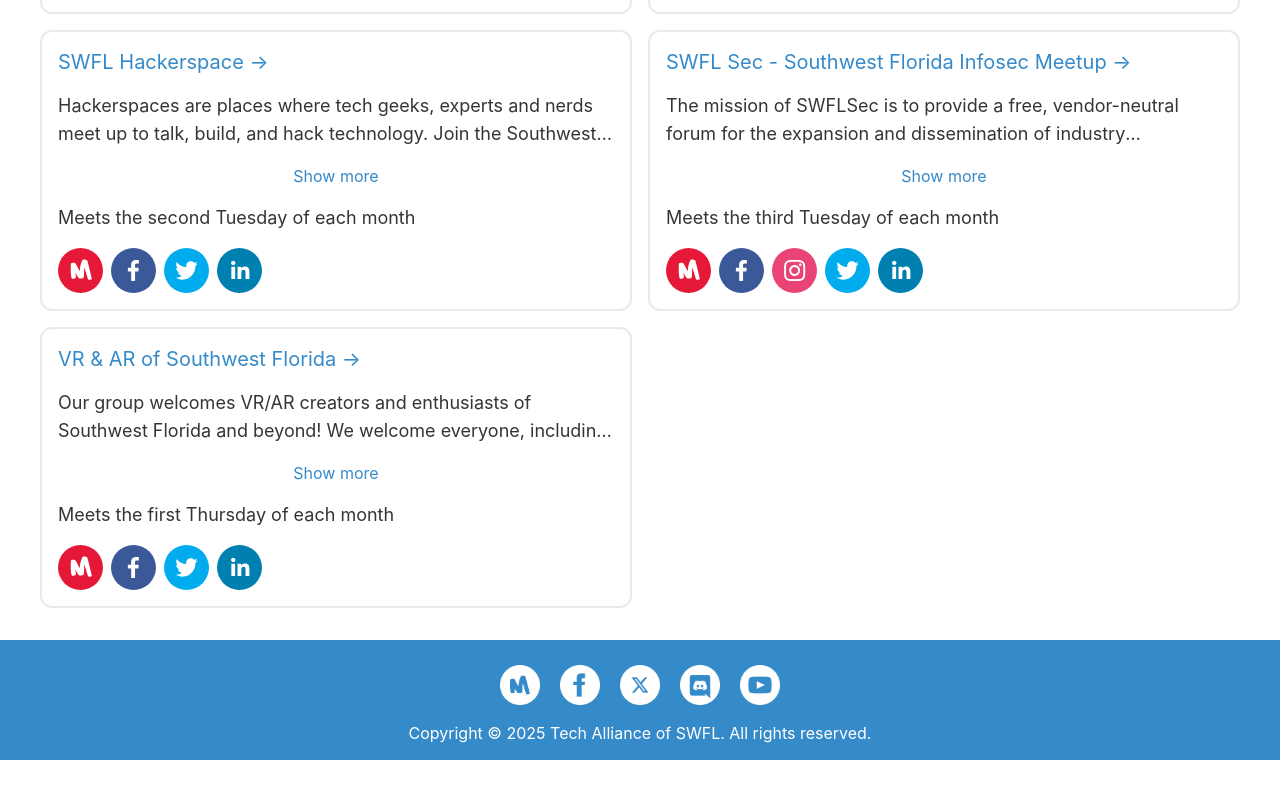
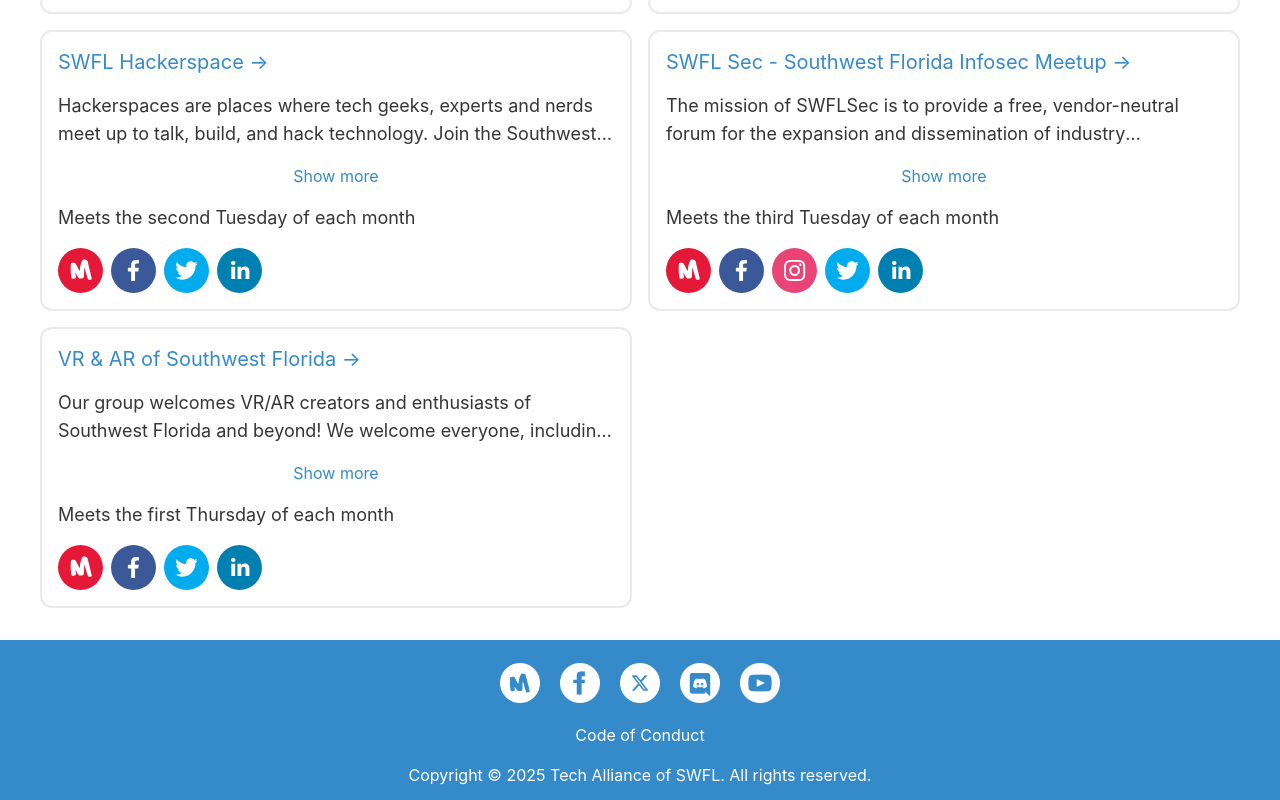
Before and after one commit to swfl-coders/tech-alliance-website, a Next.js app: page / in a window 1280 px wide. Shown: the part 1419-2219 px from the top of the page. Before the commit the page ends 2179 px from the top, so only its background shows below. Built offline with nearby package versions, Linux system fonts and the light colour scheme.

Commit message:
Added TA code of conduct in the footer as a text link

```diff
--- a/components/Footer/Footer.jsx
+++ b/components/Footer/Footer.jsx
@@ -32,6 +32,11 @@ const Footer = () => {
           </a>
         </div>
       </div>
+      <div style={{ textAlign: 'center', marginTop: '20px' }}>
+        <a href="https://docs.google.com/document/d/1yW9A9GLUiE3zwK3voJiZ0Bu18NT8A5a-LxHGb35fi9U/edit?tab=t.0#heading=h.rvqpi9ym5w2c" target="_blank" rel="noreferrer" style={{ color: 'white' }}>
+          Code of Conduct
+        </a>
+      </div>
       <div className={styles.copy}>
         Copyright © <span>{new Date().getFullYear()}</span> Tech Alliance of SWFL. All rights reserved.
       </div>
--- a/components/Footer/Footer.module.css
+++ b/components/Footer/Footer.module.css
@@ -1,6 +1,6 @@
 .footer {
   width: 100%;
-  height: 120px;
+  height: 160px;
   color: white;
   display: flex;
   flex-direction: column;
```
